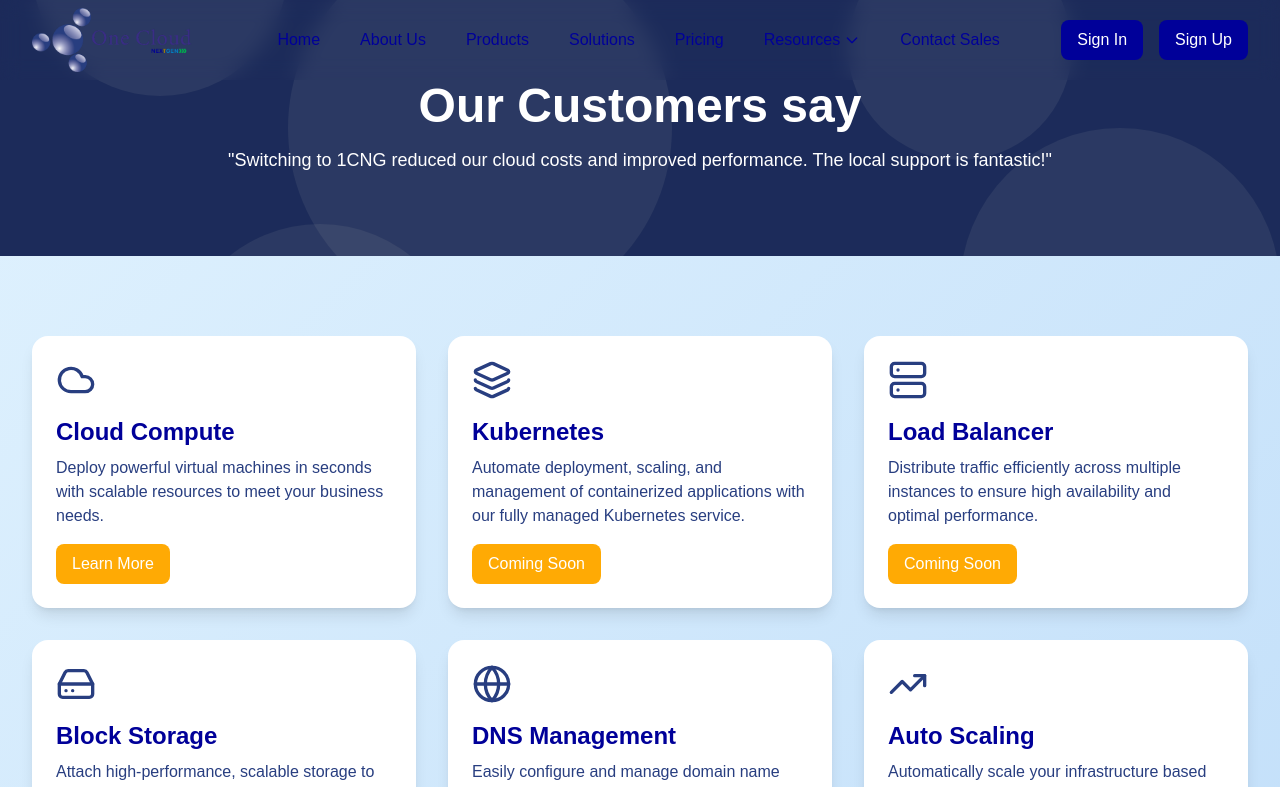
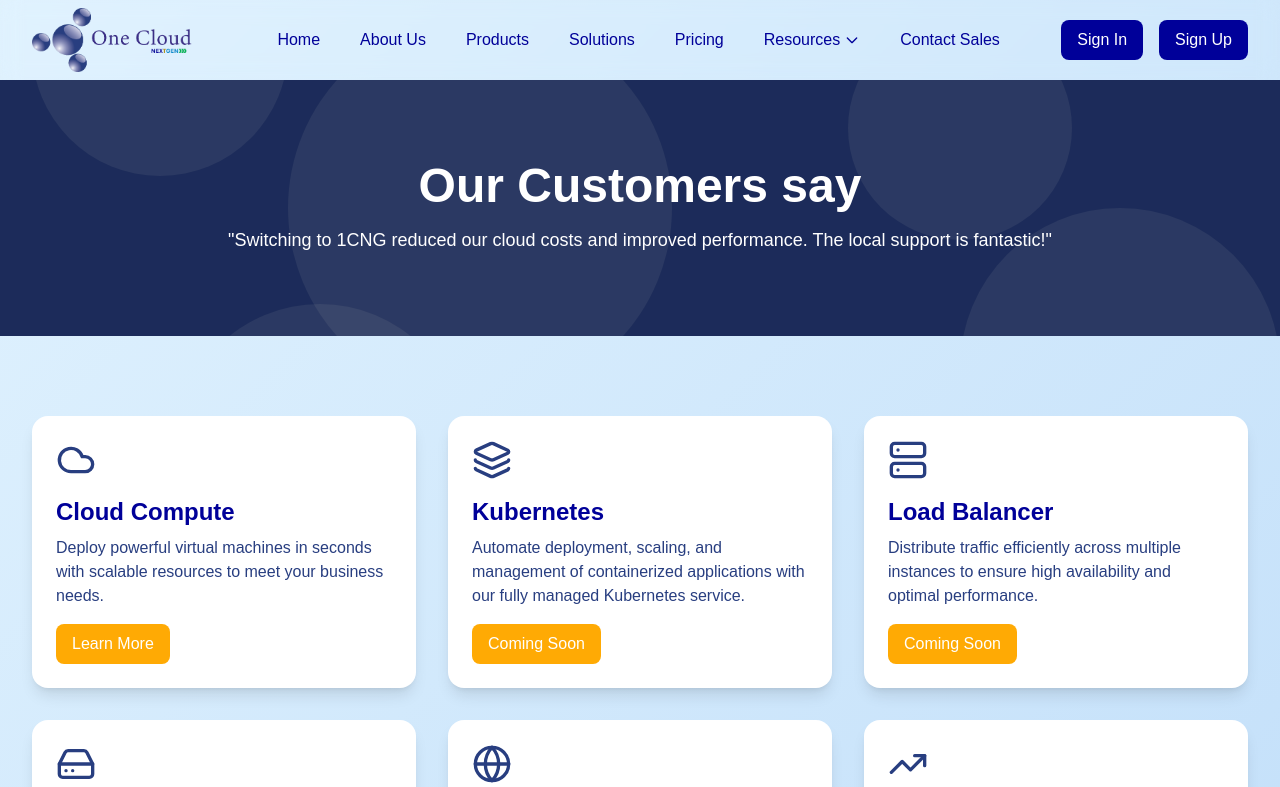
Before and after one commit to ayezinhtun/1CNGUI, a React (Vite) app: page /products in a window 1280 px wide. Shown: the top 787 px of the page. Built offline with nearby package versions, Linux system fonts and the light colour scheme.

Commit message:
update in about

```diff
--- a/src/pages/ContactUs.jsx
+++ b/src/pages/ContactUs.jsx
@@ -5,7 +5,7 @@ import { useLocation } from 'react-router-dom';
 const ContactUs = () => {
 
   return (
-    <div id='contact' className="min-h-screen">
+    <div id='contact' className="min-h-screen pt-20">
       {/* Page Header */}
       <div
         className="relative h-64 text-center flex flex-col justify-center items-center py-10 md:py-14"
--- a/src/pages/Pricing.jsx
+++ b/src/pages/Pricing.jsx
@@ -90,7 +90,7 @@ const Pricing = ({ bannerHeight }) => {
   };
 
   return (
-    <div className="min-h-screen">
+    <div className="min-h-screen pt-20">
       {/* Page Header */}
       <div
         className="relative h-64 text-center flex flex-col justify-center items-center py-10 md:py-14"
--- a/src/pages/Products.jsx
+++ b/src/pages/Products.jsx
@@ -59,7 +59,7 @@ const products = [
 
 export default function Products() {
   return (
-    <div className="min-h-screen">
+    <div className="min-h-screen pt-20">
       {/* Hero Section */}
       <div
         className="relative h-64 text-center flex flex-col justify-center items-center py-10 md:py-14"
--- a/src/pages/Solutions.jsx
+++ b/src/pages/Solutions.jsx
@@ -594,7 +594,7 @@ const Solutions = () => {
   }
 
   return (
-    <div id="solutions" className="min-h-screen">
+    <div id="solutions" className="min-h-screen pt-20">
       <div className="max-w-7xl mx-auto pt-10 pb-20 px-4 sm:px-6 lg:px-8">
         {/* Header Section */}
         <div className="md:pt-10 ">
```
